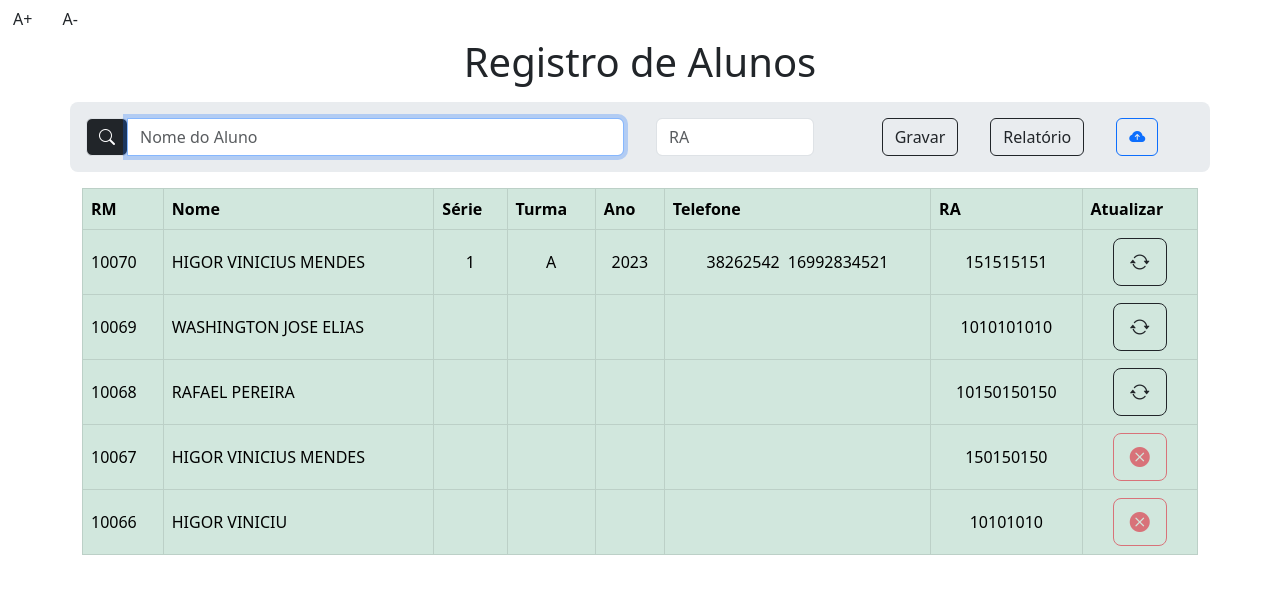
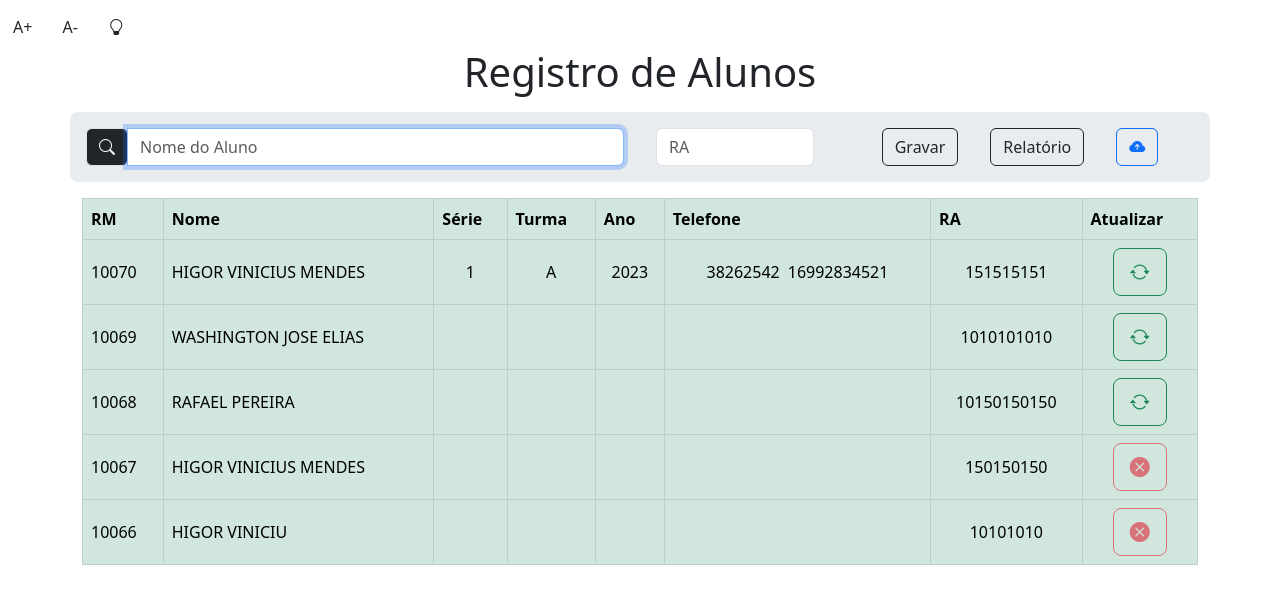
Before and after one commit to rafaelponte89/prj_aluno_rm, a Django app: page / in a window 1280 px wide. Shown: the top 604 px of the page. Run offline with Django 4.2, Linux system fonts and the light colour scheme; data comes from the database, SQL or seed files in the repository; both versions use the stored data as it was after the commit.

Commit message:
Recurso de contraste implementado

```diff
--- a/prjAluno/appAluno/views.py
+++ b/prjAluno/appAluno/views.py
@@ -339,12 +339,12 @@ def atualizarTabela(alunos):
             if nome in nomes_duplicados:
                 status_rm = '<td class="align-middle">' + str(aluno.rm) + \
                 '<button "type="button" class="btn btn-outline-primary m-2 advertencia" value='+str(aluno.rm)+' data-bs-toggle="modal" data-bs-target="#resolucaoDuplicidadeModal" ><i class="bi bi-person-fill-exclamation"></i></button></a></td>'
-                botao = '<button type="button" class="btn btn-outline-dark btn-lg atualizar"  value='+str(aluno.rm)+' data-bs-toggle="modal" data-bs-target="#atualizarModal"> \
+                botao = '<button type="button" class="btn btn-outline-success btn-lg atualizar"  value='+str(aluno.rm)+' data-bs-toggle="modal" data-bs-target="#atualizarModal"> \
                             <i class="bi bi-arrow-repeat"></i> \
                         </button>'
             else:
                 status_rm = '<td class="align-middle">' + str(aluno.rm) + '</td>'
-                botao = '<button type="button" class="btn btn-outline-dark btn-lg atualizar" aria-label="atualizar'+str(aluno.nome)+'"  value="'+str(aluno.rm)+'" data-bs-toggle="modal" data-bs-target="#atualizarModal"> \
+                botao = '<button type="button" class="btn btn-outline-success btn-lg atualizar" aria-label="atualizar'+str(aluno.nome)+'"  value="'+str(aluno.rm)+'" data-bs-toggle="modal" data-bs-target="#atualizarModal"> \
                             <i class="bi bi-arrow-repeat"></i> \
                         </button>'
 
--- a/prjAluno/templates/base.html
+++ b/prjAluno/templates/base.html
@@ -1,52 +1,69 @@
 <!DOCTYPE html>
 {% load static %}
 <html lang="pt-br">
+  <head>
+    <!-- Required meta tags -->
+    <meta charset="utf-8" />
+    <meta
+      name="viewport"
+      content="width=device-width,initial-scale=1,user-scalable=no,minimal-ui"
+    />
 
-<head>
-    <!-- Required meta tags -->
-    <meta charset="utf-8">
-    <meta name="viewport" content="width=device-width,initial-scale=1,user-scalable=no,minimal-ui">
-
-    <meta
-    name="description"
-    content="Aplicação web para cadastrar alunos">
+    <meta name="description" content="Aplicação web para cadastrar alunos" />
 
     <!-- Bootstrap CSS -->
-    <link href="https://cdn.jsdelivr.net/npm/bootstrap@5.3.0/dist/css/bootstrap.min.css" rel="stylesheet"
-        integrity="sha384-9ndCyUaIbzAi2FUVXJi0CjmCapSmO7SnpJef0486qhLnuZ2cdeRhO02iuK6FUUVM" crossorigin="anonymous">
+    <link
+      href="https://cdn.jsdelivr.net/npm/bootstrap@5.3.0/dist/css/bootstrap.min.css"
+      rel="stylesheet"
+      integrity="sha384-9ndCyUaIbzAi2FUVXJi0CjmCapSmO7SnpJef0486qhLnuZ2cdeRhO02iuK6FUUVM"
+      crossorigin="anonymous"
+    />
 
-    <link rel="stylesheet" href="https://cdn.jsdelivr.net/npm/bootstrap-icons@1.10.5/font/bootstrap-icons.css">
+    <link
+      rel="stylesheet"
+      href="https://cdn.jsdelivr.net/npm/bootstrap-icons@1.10.5/font/bootstrap-icons.css"
+    />
     <script src="https://ajax.googleapis.com/ajax/libs/jquery/3.6.3/jquery.min.js"></script>
 
+    <title>Sistema Registro de Matrícula</title>
+  </head>
 
+  <body id="corpo" onload="configuracoes()">
+    <div class="row">
+      <div id="acessibilidade" class="col-md-2 rounded-3 mt-2 position-fixed z-2">
+        <button class="btn" onclick="aumentarLetra()">A+</button>
+        <button class="btn" onclick="diminuirLetra()">A-</button>
+        <button id="contraste" class="btn" value="0">
+          <i id="iconeContraste" class="bi bi-lightbulb"></i>
+        </button>
+      </div>
+    </div>
 
-    <title>Sistema Registro de Matrícula</title>
-</head>
-
-<body onload="configuracoes()">
- <button class="btn btn-large waves-effect waves-light black" onclick="aumentarLetra()">A+</button>
- <button class="btn btn-large waves-effect waves-light red" onclick="diminuirLetra()">A-</button>
     <div id="Conteudo" class="container">
-        {% block content %}
-
-        {% endblock content%}
+      {% block content %} {% endblock content%}
     </div>
 
     <!-- Option 1: Bootstrap Bundle with Popper -->
 
+    <script
+      src="https://cdn.jsdelivr.net/npm/bootstrap@5.3.0/dist/js/bootstrap.bundle.min.js"
+      integrity="sha384-geWF76RCwLtnZ8qwWowPQNguL3RmwHVBC9FhGdlKrxdiJJigb/j/68SIy3Te4Bkz"
+      crossorigin="anonymous"
+    ></script>
 
-    <script src="https://cdn.jsdelivr.net/npm/bootstrap@5.3.0/dist/js/bootstrap.bundle.min.js"
-        integrity="sha384-geWF76RCwLtnZ8qwWowPQNguL3RmwHVBC9FhGdlKrxdiJJigb/j/68SIy3Te4Bkz"
-        crossorigin="anonymous"></script>
-
-    <script type="text/javascript" src="{% static 'appAluno/js/acessibilidade_1.js' %}"> </script>
-
+    <script
+      type="text/javascript"
+      src="{% static 'appAluno/js/acessibilidade_1.js' %}"
+    ></script>
+    <script
+      type="text/javascript"
+      src="{% static 'appAluno/js/contraste.js' %}"
+    ></script>
 
     <!-- Option 2: Separate Popper and Bootstrap JS -->
     <!--
     <script src="https://cdn.jsdelivr.net/npm/@popperjs/core@2.9.2/dist/umd/popper.min.js" integrity="sha384-IQsoLXl5PILFhosVNubq5LC7Qb9DXgDA9i+tQ8Zj3iwWAwPtgFTxbJ8NT4GN1R8p" crossorigin="anonymous"></script>
     <script src="https://cdn.jsdelivr.net/npm/bootstrap@5.0.2/dist/js/bootstrap.min.js" integrity="sha384-cVKIPhGWiC2Al4u+LWgxfKTRIcfu0JTxR+EQDz/bgldoEyl4H0zUF0QKbrJ0EcQF" crossorigin="anonymous"></script>
     -->
-</body>
-
+  </body>
 </html>
--- a/prjAluno/templates/index.html
+++ b/prjAluno/templates/index.html
@@ -1,9 +1,9 @@
 {% extends 'base.html' %} {% block content %}
 
 <div class="row">
-  <div id="mensagens" class="col-12"></div>
+  <div id="mensagens" class="col-12 z-3"></div>
 </div>
-<div class="row">
+<div class="row mt-5">
   <div class="col-12">
     <h1 class="text-center">Registro de Alunos</h1>
   </div>
@@ -307,9 +307,11 @@
             });
           }
 
+
           let botoes_atualizar = document.getElementsByClassName("atualizar");
           for (let i = 0; i < botoes_atualizar.length; i++) {
             //alert(botoes_atualizar[i].value);
+
             botoes_atualizar[i].addEventListener("click", function () {
               //sendAtualizar(botoes_atualizar[i].value);
 
@@ -358,17 +360,14 @@
       let tipoContatos = [];
       let novTelefones = [];
       for (novo of removerTelefone) {
-         novTelefones.push(novo.value);
-
+        novTelefones.push(novo.value);
       }
       for (tel of telefones) {
         numTelefones.push(tel.value);
-
       }
 
       for (contato of contatos) {
         tipoContatos.push(contato.value);
-
       }
 
       $.post({
@@ -509,7 +508,7 @@
           $("#simAtualizar").click(() => {
             sendAtualizar($("#simAtualizar").val());
           });
-            delTelefone();
+          delTelefone();
           //adicionar telefone quando clica no +
           $("#addTelefone").click(() => {
             //alert("ola telefone");
@@ -580,5 +579,9 @@
 
     $("#id_nome").focus().keydown();
   });
+
+  $("#tabela").submit(function (e) {
+    e.preventDefault();
+  });
 </script>
 {% endblock content %}
```
Also changed, not shown: prjAluno/appAluno/static/appAluno/js/acessibilidade_1.js (+5 -2 lines), prjAluno/appAluno/static/appAluno/js/contraste.js (added, +48 -0 lines), prjAluno/bd/db.sqlite3.
